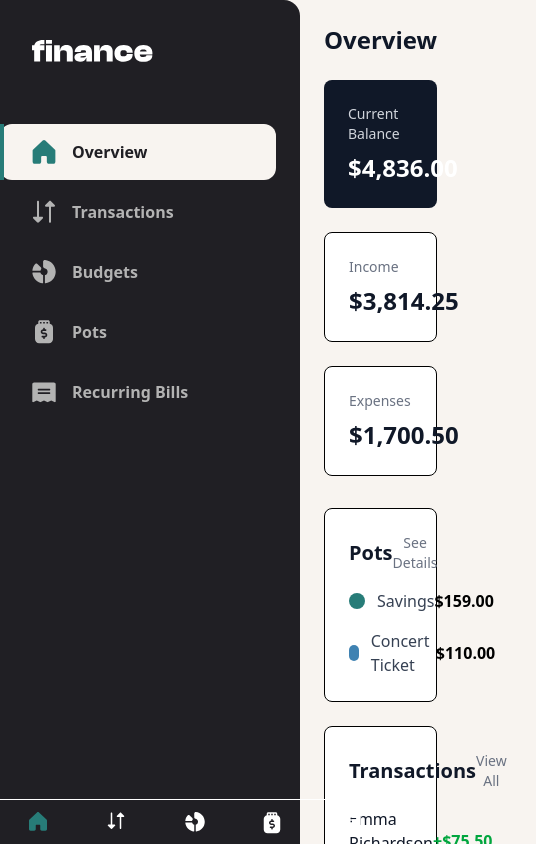
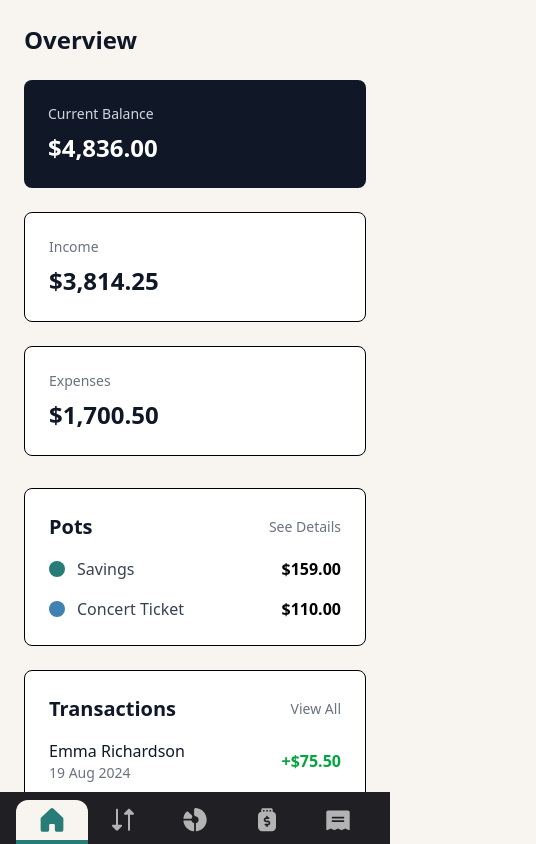
Before and after one commit to tryea/frontend-mentor-personal-finance-app, a Next.js app: page / in a window 390 px wide. Shown: the top 844 px of the page, 536 px wide, since content can reach past the window. Built offline with nearby package versions, Linux system fonts and the light colour scheme.

Commit message:
feat(layout): add responsive mobile navigation and improve sidebar
- Implement bottom navigation for mobile devices
- Make sidebar responsive with lg breakpoint
- Refactor navigation items to use utility classes
- Fix active state styling in both sidebar and bottom nav

```diff
--- a/src/app/globals.css
+++ b/src/app/globals.css
@@ -90,23 +90,23 @@ body {
 }
 
 @utility dashboard-layout {
-  @apply min-h-dvh max-h-dvh grid transition-[grid-template-columns] duration-500 ease-out;
+  @apply min-h-dvh max-h-dvh grid transition-[grid-template-rows] lg:transition-[grid-template-columns] duration-500 ease-out grid-rows-[1fr_52px] md:grid-rows-[1fr_74px] lg:grid-rows-none;
 
   &[data-minimized="true"] {
-    @apply grid-cols-[88px_1fr];
+    @apply lg:grid-cols-[88px_1fr];
   }
 
   &[data-minimized="false"] {
-    @apply grid-cols-[300px_1fr];
+    @apply lg:grid-cols-[300px_1fr];
   }
 }
 
 @utility dashboard-content {
-  @apply w-full h-full;
+  @apply w-full h-full max-h-full overflow-y-scroll;
 }
 
 @utility sidebar {
-  @apply flex flex-col gap-6 pb-6 rounded-r-2xl w-full h-full bg-grey-900;
+  @apply hidden lg:flex flex-col gap-6 pb-6 rounded-r-2xl w-full h-full bg-grey-900;
 }
 
 @utility sidebar-header {
@@ -175,3 +175,35 @@ body {
     @apply max-w-0;
   }
 }
+
+@utility bottom-nav {
+  @apply w-full h-full px-4 py-2 md:px-10 bg-grey-900 lg:hidden;
+}
+
+@utility bottom-nav-menu-item {
+  @apply relative w-full h-full flex flex-col justify-start items-center gap-1 pt-2 pb-3 px-0 text-grey-300 text-preset-5-bold;
+
+  & div:nth-of-type(1) {
+    @apply w-6 h-6;
+  }
+
+  & svg {
+    @apply w-6 h-6;
+  }
+
+  &[data-active="true"] svg {
+    @apply text-green-500;
+  }
+
+  & span {
+    @apply hidden md:block md:text-preset-5-bold;
+  }
+
+  &[data-active="true"] span {
+    @apply text-grey-900;
+  }
+
+  &[data-active="true"] {
+    @apply bg-beige-100 rounded-t-xl;
+  }
+}
--- a/src/shared/ui/layout/BottomNav.tsx
+++ b/src/shared/ui/layout/BottomNav.tsx
@@ -6,35 +6,46 @@ import { usePathname } from "next/navigation";
 import { NAVIGATION_MENU_ITEMS } from "@/src/shared/constants/navigation";
 import type { MenuItem } from "@/src/shared/types/navigation";
 
-export default function BottomNav() {
+interface BottomNavItemProps {
+  item: MenuItem;
+}
+
+function BottomNavItem({ item }: BottomNavItemProps) {
+  const Icon = item.icon;
   const pathname = usePathname();
+  const active = item.href ? pathname === item.href : false;
 
   return (
-    <nav className="fixed bottom-0 left-0 right-0 z-50 md:hidden bg-[var(--ds-sidebar-bg)] text-white border-t border-[color-mix(in_srgb,var(--ds-sidebar-bg),white_10%)]">
-      <ul className="grid grid-cols-5">
+    <li>
+      <div className="bottom-nav-menu-item" data-active={active}>
+        <div>
+          <Icon />
+        </div>
+
+        <span>{item.label}</span>
+
+        {!!active && (
+          <div className="h-1 absolute left-0 bottom-0 w-full bg-green-500" />
+        )}
+      </div>
+    </li>
+  );
+}
+
+export default function BottomNav() {
+  return (
+    <nav className="bottom-nav">
+      <ul className="grid grid-cols-5 gap-0 md:gap-[42px]">
         {NAVIGATION_MENU_ITEMS.map((item: MenuItem) => {
-          const active = item.href ? pathname === item.href : false;
-          return (
-            <li key={item.id}>
-              {item.href ? (
-                <Link
-                  href={item.href}
-                  className={`flex flex-col items-center justify-center py-3 gap-1 text-xs ${
-                    active ? "text-[#277c78]" : "text-(--ds-grey-300)"
-                  }`}
-                >
-                  <span className={`w-5 h-5 ${active ? "text-[#277c78]" : ""}`}>
-                    <item.icon />
-                  </span>
-                  <span className="sr-only sm:not-sr-only sm:text-[11px]">
-                    {item.label}
-                  </span>
-                </Link>
-              ) : (
-                <div className="py-3" />
-              )}
-            </li>
-          );
+          if (item.href) {
+            return (
+              <Link key={item.id} href={item.href} className="w-full h-full">
+                <BottomNavItem item={item} />
+              </Link>
+            );
+          }
+
+          return <BottomNavItem key={item.id} item={item} />;
         })}
       </ul>
     </nav>
--- a/src/shared/ui/layout/Sidebar.tsx
+++ b/src/shared/ui/layout/Sidebar.tsx
@@ -7,6 +7,7 @@ import { NAVIGATION_MENU_ITEMS } from "../../constants/navigation";
 import { useSidebar } from "../../contexts/SidebarContext";
 import { usePathname } from "next/navigation";
 import { IconMinimizeMenu } from "../icons";
+import Link from "next/link";
 
 interface NavigationItemProps {
   item: MenuItem;
@@ -20,7 +21,7 @@ function NavigationItem({ item, isMinimized }: NavigationItemProps) {
 
   return (
     <li>
-      <button
+      <div
         className="sidebar-menu-item"
         data-active={active}
         data-minimized={isMinimized}
@@ -31,10 +32,10 @@ function NavigationItem({ item, isMinimized }: NavigationItemProps) {
 
         <span>{item.label}</span>
 
-        {item.active && (
+        {!!active && (
           <div className="h-full absolute left-0 top-0 w-1 bg-green-500" />
         )}
-      </button>
+      </div>
     </li>
   );
 }
@@ -57,13 +58,23 @@ export default function Sidebar() {
       {/* Navigation Menu */}
       <nav className="flex-1">
         <ul className="sidebar-menu-list">
-          {NAVIGATION_MENU_ITEMS.map((item: MenuItem) => (
-            <NavigationItem
-              key={item.id}
-              item={item}
-              isMinimized={isMinimized}
-            />
-          ))}
+          {NAVIGATION_MENU_ITEMS.map((item: MenuItem) => {
+            if (item.href) {
+              return (
+                <Link key={item.id} href={item.href} className="w-full h-full">
+                  <NavigationItem item={item} isMinimized={isMinimized} />
+                </Link>
+              );
+            }
+
+            return (
+              <NavigationItem
+                key={item.id}
+                item={item}
+                isMinimized={isMinimized}
+              />
+            );
+          })}
         </ul>
       </nav>
 
```
